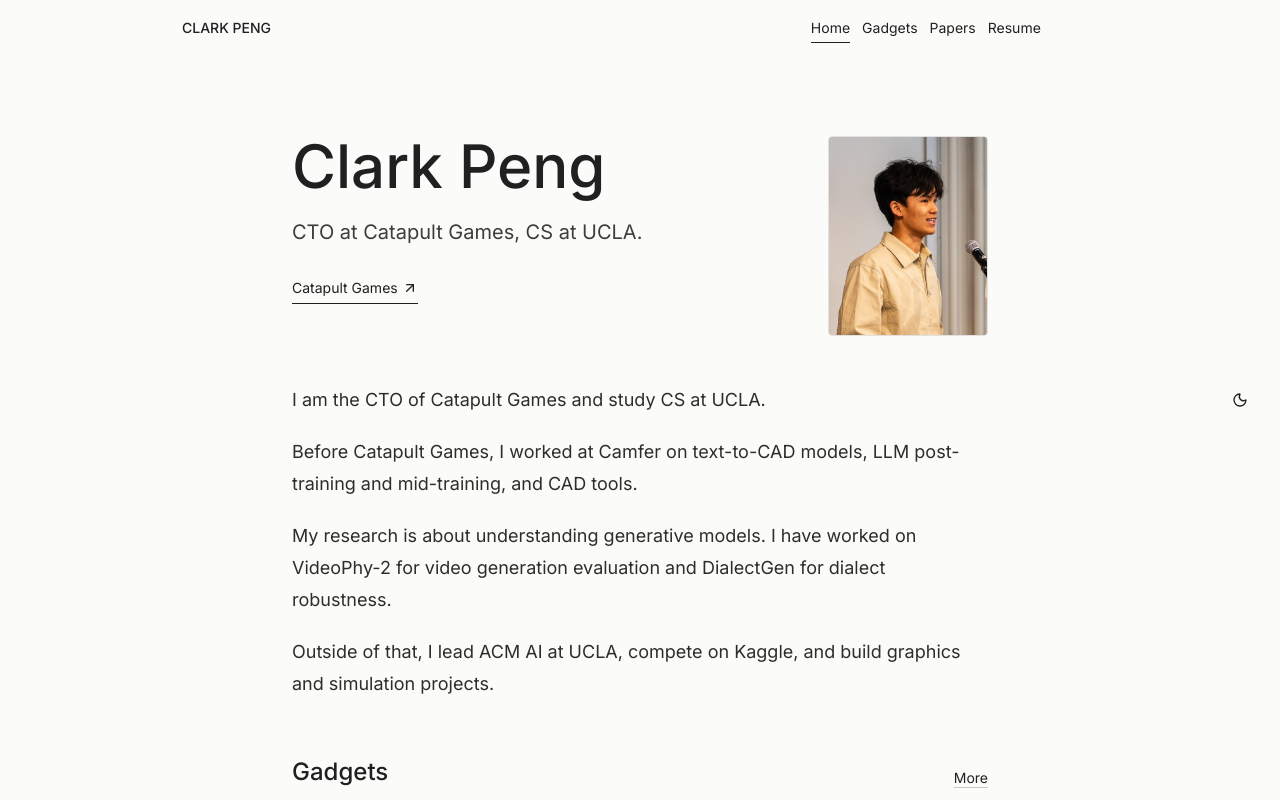
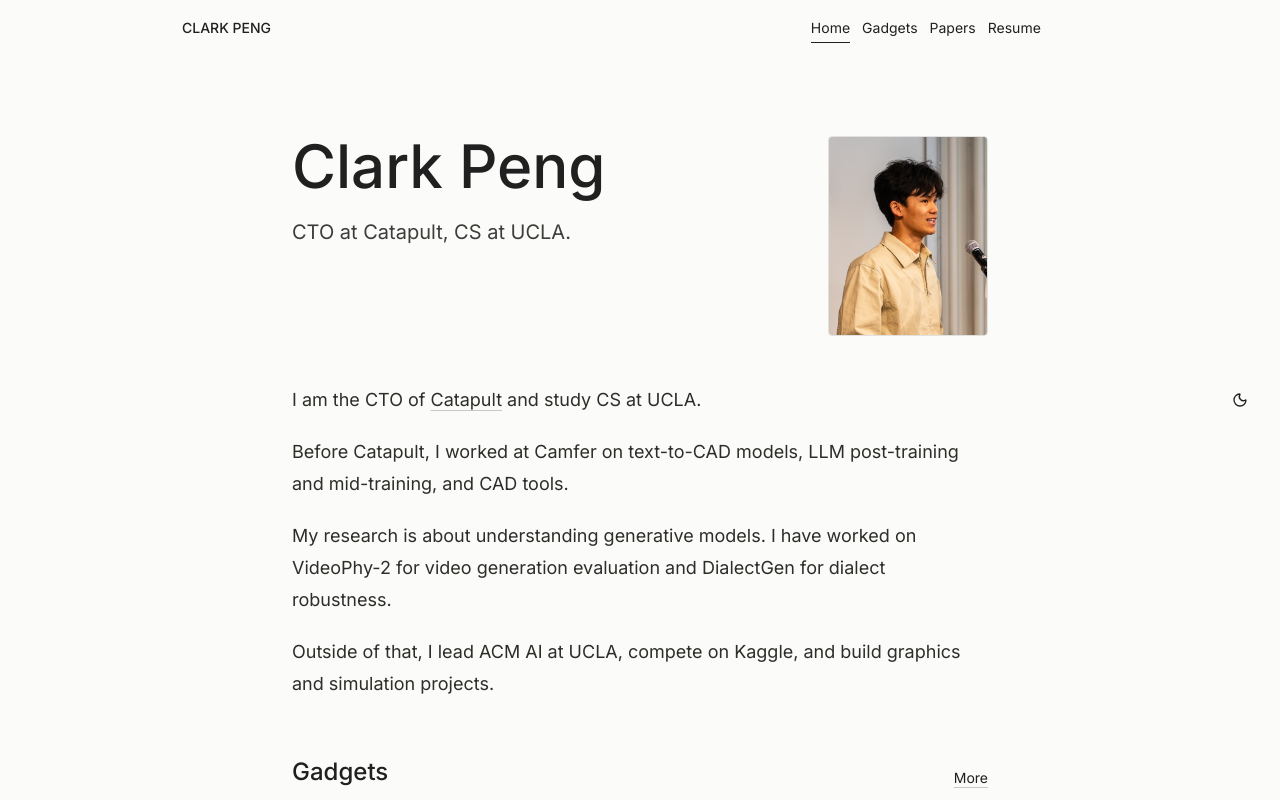
Before and after one commit to clarkipeng/clarkipeng.github.io, a React (Vite) app: page / in a window 1280 px wide. Shown: the top 800 px of the page. Built offline with nearby package versions, Linux system fonts and the light colour scheme.

Commit message:
Simplify resume and Catapult copy

```diff
--- a/src/data/siteData.ts
+++ b/src/data/siteData.ts
@@ -1,7 +1,7 @@
 export const siteConfig = {
   name: 'Clark Peng',
   wordmark: 'CLARK PENG',
-  title: 'CTO at Catapult Games, CS at UCLA.',
+  title: 'CTO at Catapult, CS at UCLA.',
   bio: 'I like building systems, games, and model-evaluation projects.',
   location: 'Los Angeles, CA / San Jose, CA',
   email: 'cipeng@ucla.edu',
@@ -56,16 +56,16 @@
 ];
 
 export const aboutParagraphs = [
-  'I am the CTO of Catapult Games and study CS at UCLA.',
-  'Before Catapult Games, I worked at Camfer on text-to-CAD models, LLM post-training and mid-training, and CAD tools.',
+  'I am the CTO of Catapult and study CS at UCLA.',
+  'Before Catapult, I worked at Camfer on text-to-CAD models, LLM post-training and mid-training, and CAD tools.',
   'My research is about understanding generative models. I have worked on VideoPhy-2 for video generation evaluation and DialectGen for dialect robustness.',
   'Outside of that, I lead ACM AI at UCLA, compete on Kaggle, and build graphics and simulation projects.',
 ];
 
 export const highlights = [
   {
-    label: 'Catapult Games',
-    text: 'Building the product and systems behind Catapult Games.',
+    label: 'Catapult',
+    text: 'Building the product and systems behind Catapult.',
   },
   {
     label: 'Research',
@@ -186,11 +186,11 @@
   {
     id: 1,
     role: 'CTO',
-    company: 'Catapult Games (YC S26)',
+    company: 'Catapult (YC S26)',
     companyUrl: 'https://playcatapult.io/',
     location: 'San Francisco, CA',
     period: '2026 - Present',
-    description: 'Building the product and systems behind Catapult Games.',
+    description: 'Building the product and systems behind Catapult.',
     tags: ['Product Engineering', 'Games', 'Systems'],
   },
   {
--- a/src/pages/CVPage.tsx
+++ b/src/pages/CVPage.tsx
@@ -1,27 +1,13 @@
-import { FileText } from 'lucide-react';
 import { siteConfig } from '../data/siteData';
-import { contentMeasure, getButtonClass, pageBackground } from '../data/theme';
+import { wideMeasure, pageBackground } from '../data/theme';
 
 const CVPage = () => (
   <main className={`w-full grow ${pageBackground}`}>
-    <section className={`${contentMeasure} py-12 sm:py-16`}>
-      <div className="flex flex-wrap items-end justify-between gap-4">
-        <div>
-          <h1 className="font-sans text-4xl font-medium text-[#202020] dark:text-[#f5f5f2]">Resume</h1>
-          <p className="mt-4 text-xl leading-8 text-[#4f4f49] dark:text-[#d7d7d0]">
-            The current version of my resume.
-          </p>
-        </div>
-        <a href={siteConfig.resumeUrl} className={getButtonClass('primary')} target="_blank" rel="noopener noreferrer">
-          <FileText className="mr-2 h-4 w-4" aria-hidden="true" />
-          Open PDF
-        </a>
-      </div>
-
+    <section className={`${wideMeasure} py-6 sm:py-8`}>
       <iframe
         src={siteConfig.resumeUrl}
         title="Clark Peng Resume"
-        className="mt-10 h-[78vh] w-full rounded-sm border border-black/10 bg-white dark:border-white/15"
+        className="h-[84vh] w-full rounded-sm border border-black/10 bg-white dark:border-white/15"
       />
     </section>
   </main>
--- a/src/pages/HomePage.tsx
+++ b/src/pages/HomePage.tsx
@@ -4,12 +4,10 @@
 import { Link } from 'react-router-dom';
 import { Carousel } from '../components/Carousel';
 import { GithubIcon, GoogleScholarIcon, ItchIcon, KaggleIcon, LinkedInIcon } from '../components/Icons';
-import { aboutParagraphs, experience, portfolioProjects, publications, siteConfig, socialLinks } from '../data/siteData';
-import { contentMeasure, getButtonClass, getRuleClass, getTagClass, pageBackground } from '../data/theme';
+import { aboutParagraphs, portfolioProjects, publications, siteConfig, socialLinks } from '../data/siteData';
+import { contentMeasure, getRuleClass, getTagClass, pageBackground } from '../data/theme';
 
 const featuredProjects = portfolioProjects.filter((project) => project.featured).slice(0, 4);
-const currentWork = experience[0];
-const currentWorkLabel = currentWork?.company.replace(/\s+\(.+\)$/, '');
 const socialIcons: Record<string, LucideIcon | ComponentType<{ className?: string }>> = {
   x: XIcon,
   linkedin: LinkedInIcon,
@@ -31,14 +29,6 @@
             {siteConfig.title}
           </p>
 
-          <div className="mt-6 flex flex-wrap gap-x-5 gap-y-2">
-            {currentWork?.companyUrl && (
-              <a href={currentWork.companyUrl} className={getButtonClass('primary')} target="_blank" rel="noopener noreferrer">
-                {currentWorkLabel}
-                <ArrowUpRight className="ml-1 h-4 w-4" aria-hidden="true" />
-              </a>
-            )}
-          </div>
         </div>
 
         <img
@@ -49,7 +39,14 @@
       </div>
 
       <article className="space-y-5 text-[18px] leading-8 text-[#2d2d29] dark:text-[#ededeb]">
-        {aboutParagraphs.map((paragraph) => (
+        <p>
+          I am the CTO of{' '}
+          <a href="https://playcatapult.io/" target="_blank" rel="noopener noreferrer" className="underline decoration-black/20 underline-offset-4 hover:text-[#202020] dark:decoration-white/25 dark:hover:text-white">
+            Catapult
+          </a>{' '}
+          and study CS at UCLA.
+        </p>
+        {aboutParagraphs.slice(1).map((paragraph) => (
           <p key={paragraph}>{paragraph}</p>
         ))}
       </article>
```
